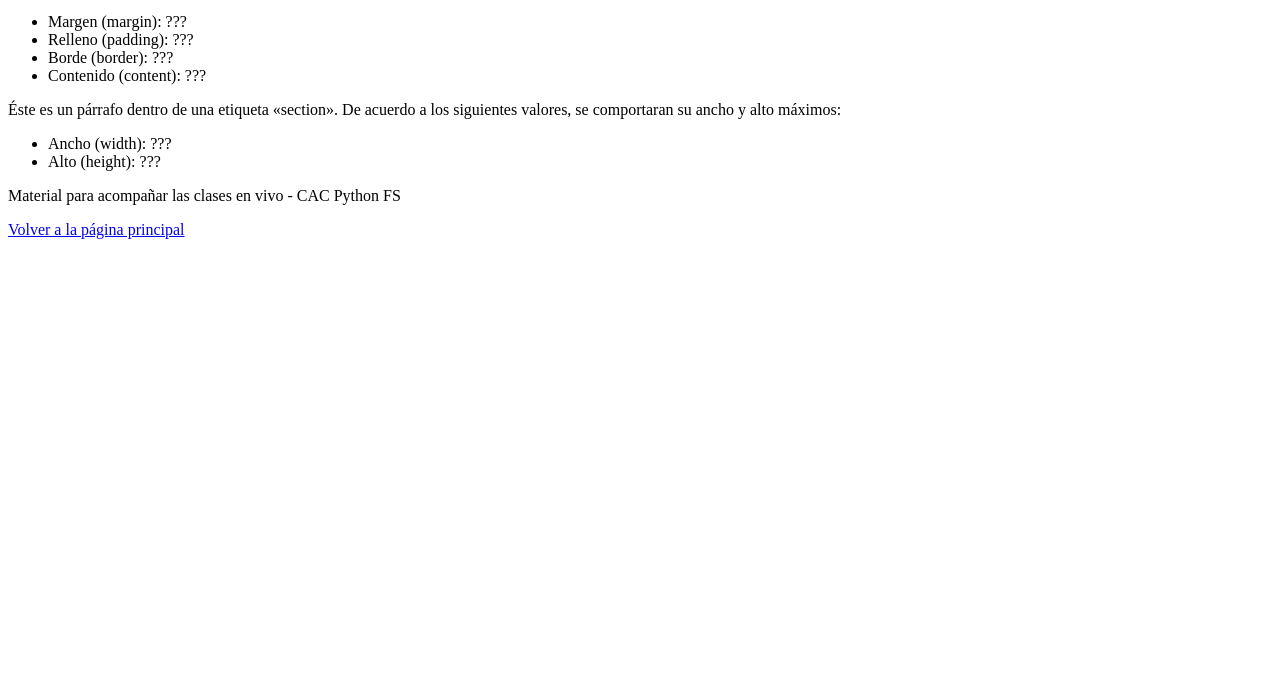
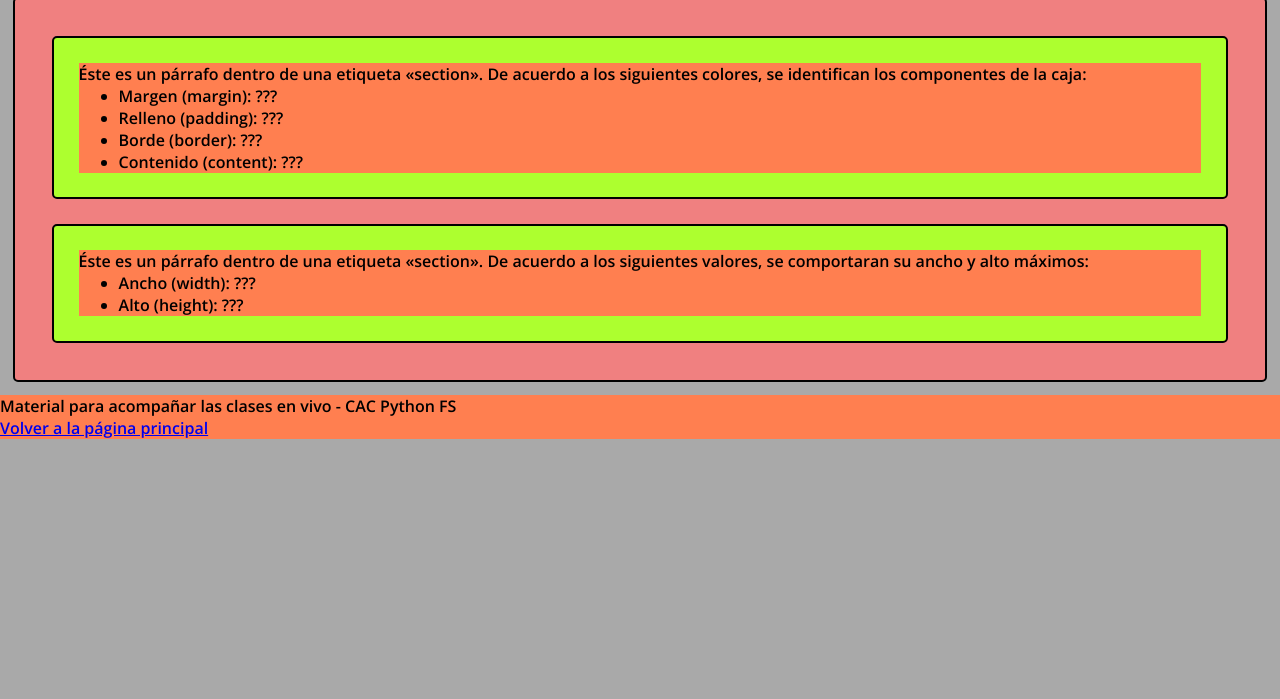
Before and after one commit to fededante/clase-8, a plain HTML site: page plantillas/sitio/modelo_caja.html in a window 1280 px wide. Shown: the part 101-800 px from the top of the page. Drawn offline with nearby package versions, Linux system fonts and the light colour scheme.

Commit message:
agregue estilos

```diff
--- /dev/null
+++ b/plantillas/CSS/modelo-de-caja.css
@@ -0,0 +1,27 @@
+* {
+    margin: 0;
+    box-sizing: border-box;
+}
+
+body {
+    background-color: darkgray;
+}
+
+header, main {
+    border: 2px solid black;
+    padding: 1%;
+    margin: 1%;
+    border-radius: 5px;
+    background-color: lightcoral;
+}
+
+section {
+    background-color: greenyellow;
+    margin: 2%;
+    padding: 2%;
+    border: 2px solid black;
+    border-radius: 5px;
+}
+p, ul {
+    background-color: coral;
+}
--- a/plantillas/sitio/modelo_caja.html
+++ b/plantillas/sitio/modelo_caja.html
@@ -3,8 +3,8 @@
 <head>
     <meta charset="UTF-8">
     <meta name="viewport" content="width=device-width, initial-scale=1.0">
-    <link rel="stylesheet" href="../css/estilo.css">
-    <link rel="stylesheet" href="../css/modelo_caja.css">
+    <link rel="stylesheet" href="../CSS/estilos.css">
+    <link rel="stylesheet" href="../CSS/modelo-de-caja.css">
     <title>CSS - Modelo de caja</title>
 </head>
 <body>
```
